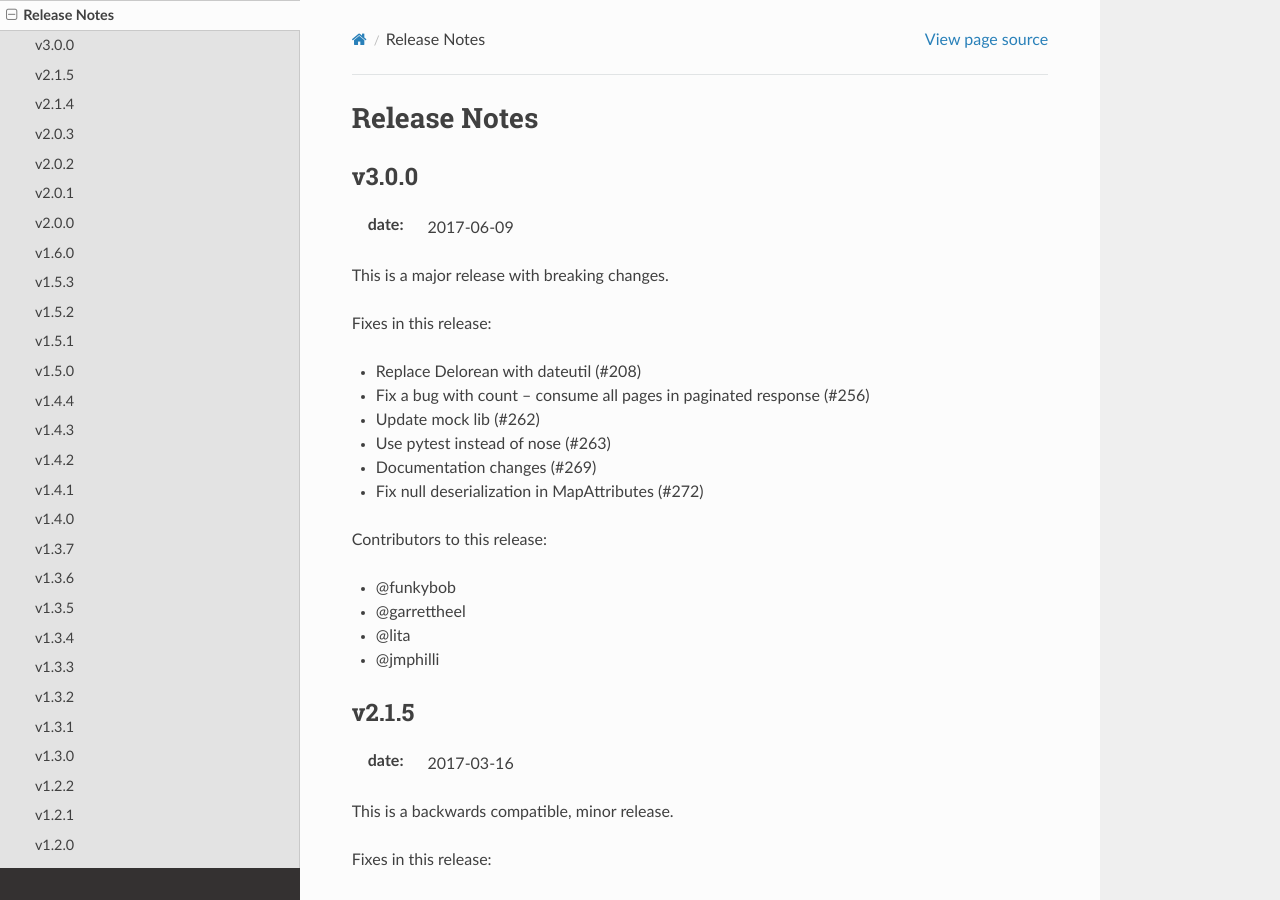
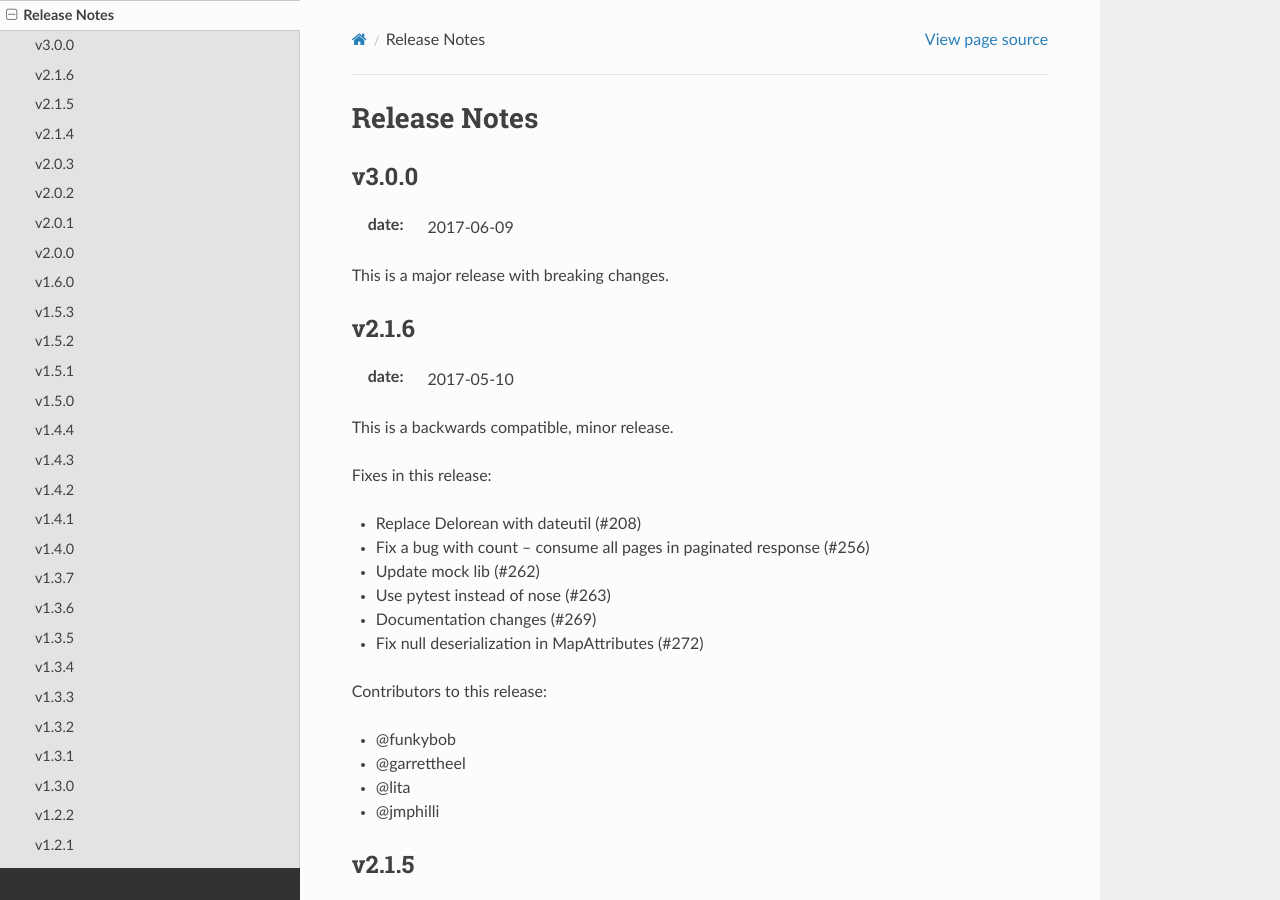
Before and after one commit to pynamodb/PynamoDB, a Sphinx documentation site: the page built from docs/release_notes.rst, in a window 1280 px wide and 900 px high. Built offline with Sphinx 7.4.7 and the Read the Docs theme 2.0.0, drawn with Linux system fonts in a browser that asks for light colours; pages that are not in the unit, such as notebooks, are missing from menus.

Commit message:
dont drop 2.1.6 notes

```diff
--- a/docs/release_notes.rst
+++ b/docs/release_notes.rst
@@ -2,11 +2,18 @@ Release Notes
 =============
 
 v3.0.0
-------
+-----
 
 :date: 2017-06-09
 
 This is a major release with breaking changes.
+
+v2.1.6
+------
+
+:date: 2017-05-10
+
+This is a backwards compatible, minor release.
 
 Fixes in this release:
 
```
